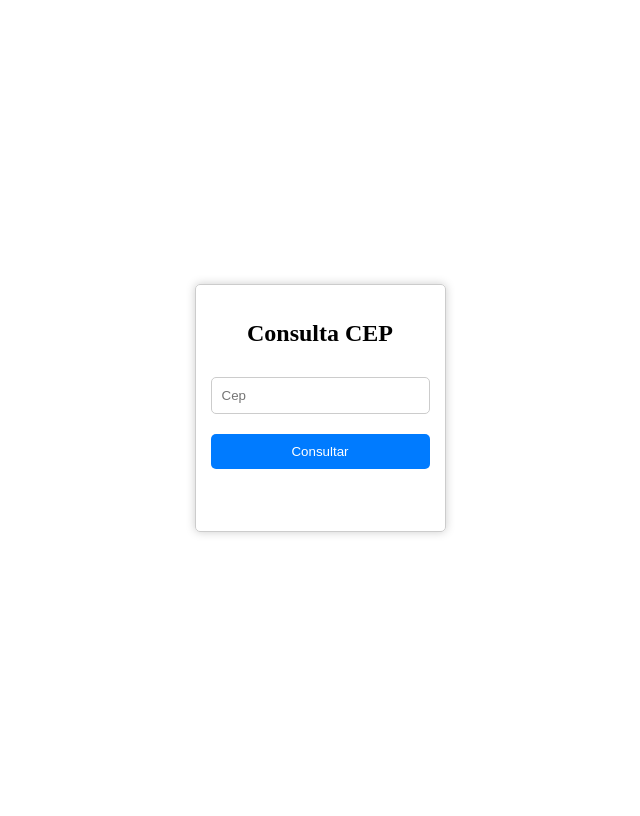
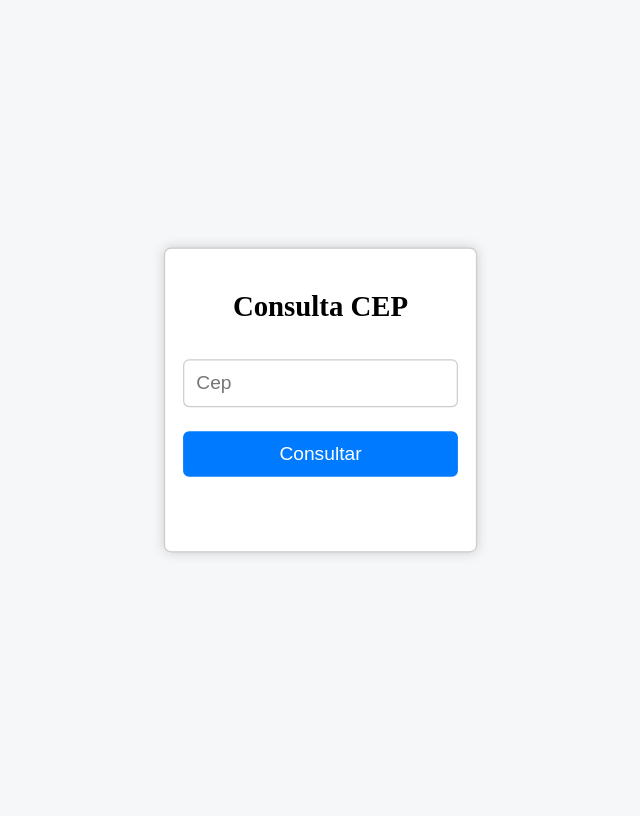
Before and after one commit to leandro28coelho/Consulta_Cep, a Flask app: page / in a window 1280 px wide. Shown: the whole page, without its empty margins (320-960 px from the left). After the commit the page ends 556 px from the top, so only its background shows below. Run offline with Flask 3, Linux system fonts and the light colour scheme.

Commit message:
melhoria no app, css e html

```diff
--- a/app.py
+++ b/app.py
@@ -1,17 +1,23 @@
 import requests
 from flask import Flask, request, render_template
 
+# Indica ao Flask o modulo principal, onde tem os arquivos CSS e HTML
 app = Flask(__name__, static_url_path='/static')
 
+# Rota, direciona para pagina html principal
 @app.route('/', methods=['GET'])
 def index():
     return render_template('cep.html')
 
+# Rota, recebe valores GET e POST
 @app.route('/consulta', methods=['GET', 'POST'])
 def consulta():
+    # aceita somente valores POST
     if request.method == 'POST':
         cep = request.form['cep']
+        # Removendo ponto, virgula e espaços em brancos, evita erro
         cep = cep.replace(".", "").replace("-", "").replace(" ", "")
+        # verificando se tem 8 Digitos, padrão de ceps no brasil
         if len(cep) == 8:
             try:
                 link = f"https://viacep.com.br/ws/{cep}/json"
@@ -20,17 +26,18 @@ def consulta():
                 rua = lista['logradouro']
                 bairro = lista['bairro']
                 localidade = lista['localidade'] +'/'+ lista['uf']
+                # passando os valores obtidos para pagina HTML.
                 return render_template('consulta.html', rua=rua, bairro=bairro, localidade=localidade, cep=cep)
 
             except:
                 return render_template('cep.html', aviso='Cep não existe !')
 
         else:
-            return render_template('cep.html', aviso="Verifique os Digitos")
+            return render_template('cep.html', aviso="Cep Invalido")
 
     else:
+        # Direcionado para pagina principal
         return render_template('cep.html')
-'''
+
 if __name__ == '__main__':
     app.run()
-'''
--- a/static/css/cep.css
+++ b/static/css/cep.css
@@ -1,34 +1,72 @@
+
+:root {
+    /* Ajuste o nível de zoom aqui: 1 = 100%, 1.1 = 110%, 1.25 = 125% */
+    --zoom: 1.20;
+}
+
+* { box-sizing: border-box; }
+
 body {
     display: flex;
     justify-content: center;
     align-items: center;
     height: 100vh;
+    margin: 0;
+    padding: 0;
+    background: #f6f7f9;
 }
+
+.wrapper {
+    /* Contêiner para “compensar” o scale e manter centrado visualmente */
+    transform: translateZ(0); /* habilita aceleração */
+    will-change: transform;
+}
+
 form {
     display: flex;
     flex-direction: column;
     align-items: center;
+
     padding: 15px;
     border: 1px solid #ccc;
-	border-radius: 5px;
-	box-shadow: 0px 0px 10px #ccc;
+    border-radius: 6px;
+    box-shadow: 0 0 10px #ccc;
+    background: #fff;
+
+    /* O “zoom” */
+    transform: scale(var(--zoom));
+    transform-origin: center center;
+
+    /* Para que o zoom não "estoure" a viewport ao centralizar */
+    max-width: min(90vw, 520px);
 }
-input[type="text"]{
+
+input[type="text"] {
     padding: 10px;
-	margin: 10px;
+    margin: 10px 0;
     border-radius: 5px;
     border: 1px solid #ccc;
     width: 100%;
-	box-sizing: border-box;
+    font-size: 1rem;
 }
-input[type="submit"]{
+
+input[type="submit"] {
     padding: 10px;
-	margin: 10px;
+    margin: 10px 0;
     border-radius: 5px;
     border: none;
     background-color: #007bff;
     color: #fff;
     cursor: pointer;
     width: 100%;
-	box-sizing: border-box;
+    font-size: 1rem;
 }
+
+input[type="submit"]:hover {
+    background-color: #0056b3;
+}
+
+/* Responsivo: diminui o zoom em telas muito pequenas */
+@media (max-width: 380px) {
+    :root { --zoom: 1.05; }
+}
--- a/templates/cep.html
+++ b/templates/cep.html
@@ -8,7 +8,7 @@
 <body>
 	<form method="POST" action="/consulta">
 		<h2>Consulta CEP</h2>
-		<input name="cep" type="text" placeholder="Cep">
+		<input name="cep" type="text" placeholder="Cep" required>
 		<input type="submit" value="Consultar">
 		<h3>{{aviso}}</h3>
 	</form>
--- a/templates/consulta.html
+++ b/templates/consulta.html
@@ -1,5 +1,5 @@
 <!DOCTYPE html>
-<html lang="en">
+<html lang="pt">
 <head>
     <meta charset="UTF-8">
     <link href="https://cdn.jsdelivr.net/npm/bootstrap@5.3.2/dist/css/bootstrap.min.css" rel="stylesheet" integrity="sha384-T3c6CoIi6uLrA9TneNEoa7RxnatzjcDSCmG1MXxSR1GAsXEV/Dwwykc2MPK8M2HN" crossorigin="anonymous">
```
Lines whose indentation alone changed are shown as unchanged.
